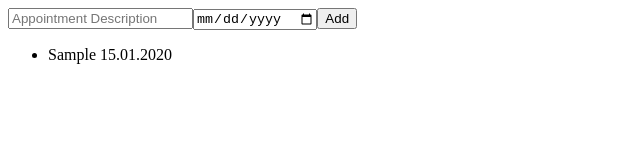
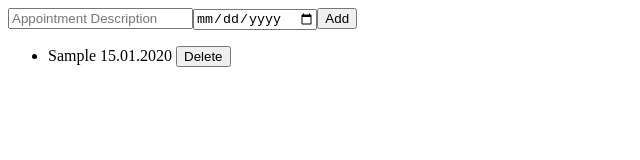
Before and after one commit to maricelmb/appointment, an Angular app: page / in a window 1280 px wide. Both pictures are taken after typing "Sample", "2020-01-15" into the empty fields and a click on the button "Add". Shown: the top 160 px of the page, without its empty margins (0-640 px from the left). Built offline with nearby package versions, Linux system fonts and the light colour scheme.

Commit message:
Delete Appointment

```diff
--- a/src/app/appointment-list/appointment-list.html
+++ b/src/app/appointment-list/appointment-list.html
@@ -5,7 +5,11 @@
 </div>
 
 <ul>
-    <li *ngFor="let appointment of appointments">
-        {{appointment.title}} {{appointment.date | date: 'dd.MM.yyyy'}}
-    </li>
+    @for(appointment of appointments; track $index; let i = $index)
+    {
+         <li>
+            {{appointment.title}} {{appointment.date | date: 'dd.MM.yyyy'}}
+            <button (click)="deleteAppointment(i)">Delete</button>
+        </li>
+    }
 </ul>
--- a/src/app/appointment-list/appointment-list.ts
+++ b/src/app/appointment-list/appointment-list.ts
@@ -2,11 +2,11 @@ import { Component } from '@angular/core';
 import { Appointment } from '../models/appointment';
 import { FormsModule } from '@angular/forms';
 import { Title } from '@angular/platform-browser';
-import { DatePipe, NgFor } from '@angular/common';
+import { DatePipe} from '@angular/common';
 
 @Component({
   selector: 'app-appointment-list',
-  imports: [FormsModule, NgFor, DatePipe],
+  imports: [FormsModule, DatePipe],
   templateUrl: './appointment-list.html',
   styleUrl: './appointment-list.css',
 })
@@ -15,6 +15,7 @@ export class AppointmentList {
   newAppointmentDate: Date = new Date();
 
   appointments: Appointment[] = [];
+
   addAppointment() {
     if (this.newAppointmentTitle.trim().length && this.newAppointmentDate) {
       let newAppointment: Appointment = {
@@ -29,4 +30,8 @@ export class AppointmentList {
       this.newAppointmentDate = new Date();
     }
   }
+
+  deleteAppointment(index:number){
+    this.appointments.splice(index, 1);
+  }
 }
```
